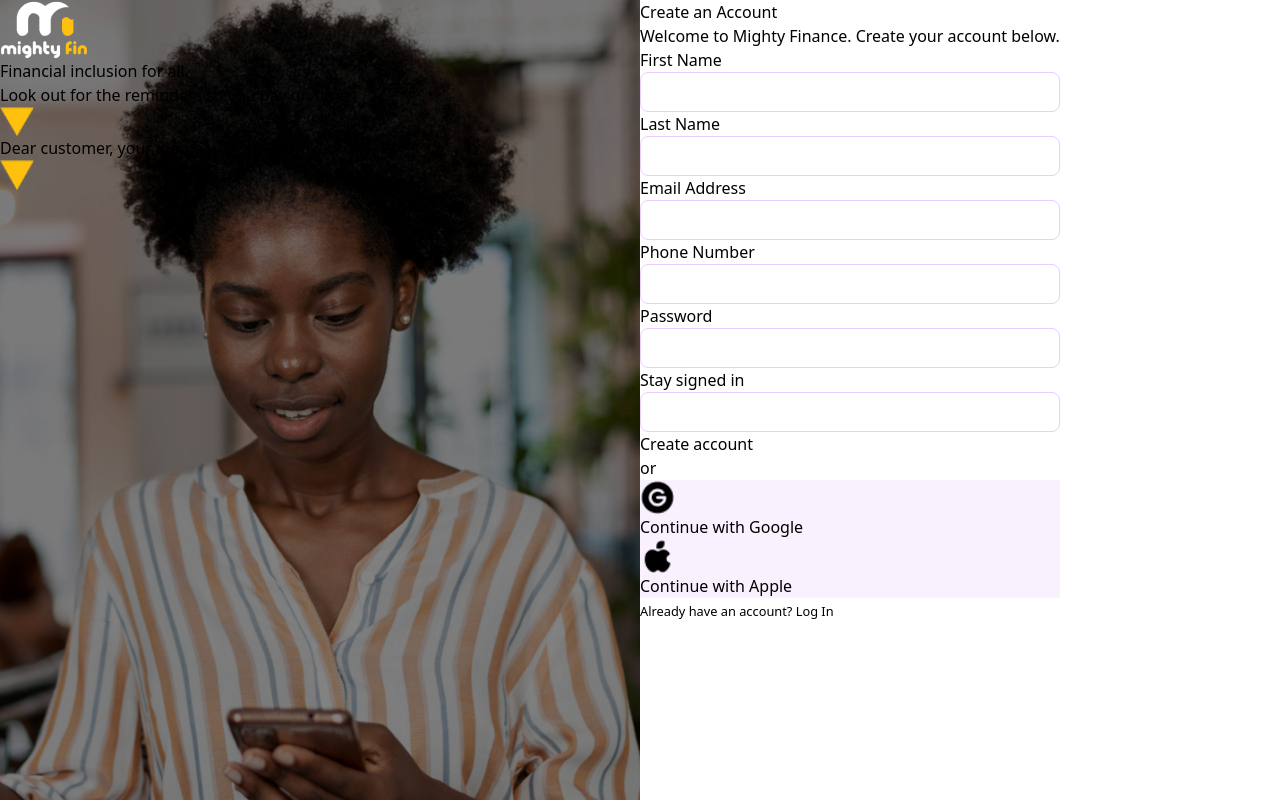
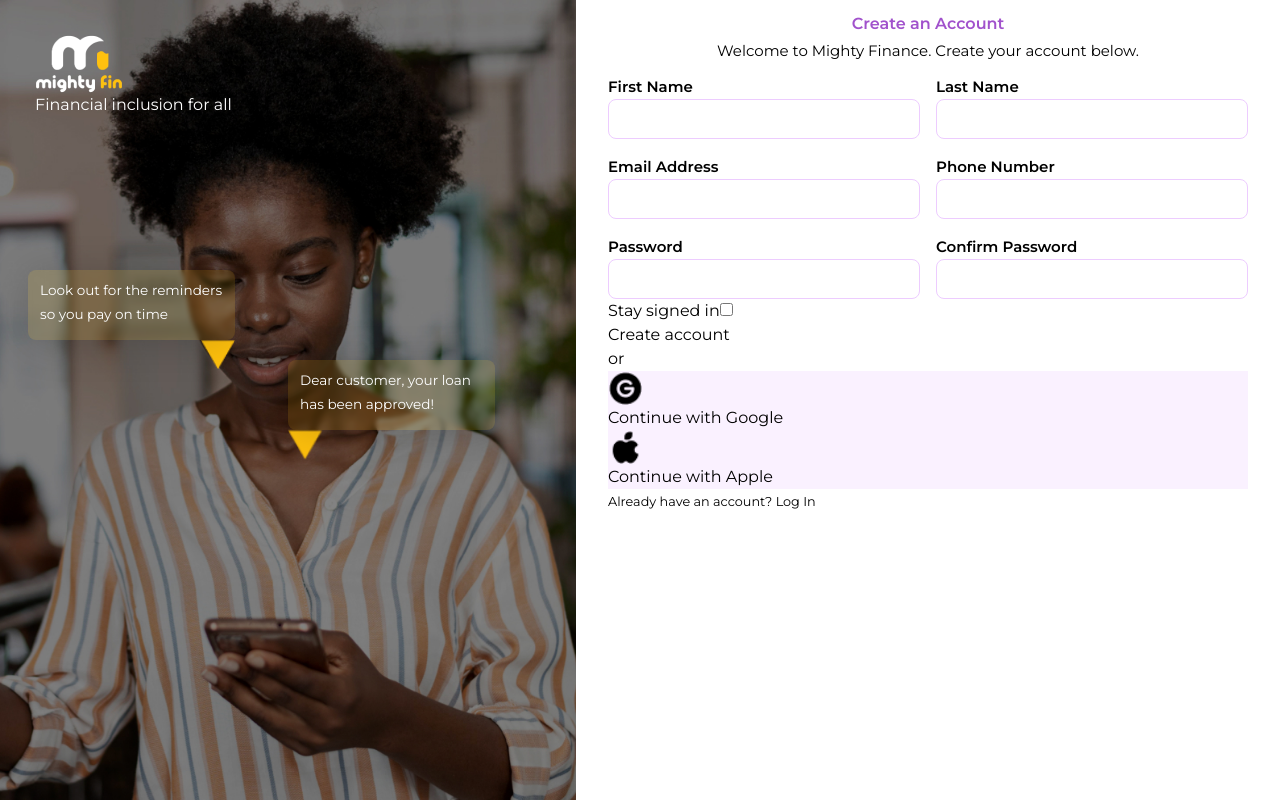
Before and after one commit to TracyMuso/MightyFin-Frontend, a Next.js app: page /auth/signup in a window 1280 px wide. Built offline with nearby package versions, Linux system fonts and the light colour scheme.

Commit message:
feat(signup): style the main picture and signup form on the user signup page

```diff
--- /dev/null
+++ b/constants/data/authPages.ts
@@ -0,0 +1,46 @@
+import { type inputDataType } from "@/types";
+
+export const signUpDets: inputDataType[] = [
+  {
+    label: "First Name",
+    placeholder: "",
+    htmlFor: "first-name",
+    inputType: "text",
+    id: "first-name",
+  },
+  {
+    label: "Last Name",
+    placeholder: "",
+    htmlFor: "last-name",
+    inputType: "text",
+    id: "last-name",
+  },
+  {
+    label: "Email Address",
+    placeholder: "",
+    htmlFor: "email",
+    inputType: "email",
+    id: "email",
+  },
+  {
+    label: "Phone Number",
+    placeholder: "",
+    htmlFor: "phone-number",
+    inputType: "number",
+    id: "phone-number",
+  },
+  {
+    label: "Password",
+    placeholder: "password",
+    htmlFor: "password",
+    inputType: "",
+    id: "password",
+  },
+  {
+    label: "Confirm Password",
+    placeholder: "",
+    htmlFor: "confirm-password",
+    inputType: "password",
+    id: "confirm-password",
+  },
+];
--- a/pages/auth/signup/index.tsx
+++ b/pages/auth/signup/index.tsx
@@ -1,31 +1,45 @@
 import Image from "next/image";
 import { Input } from "@/components/Input";
+import { signUpDets } from "@/constants/data/authPages";
 import styles from "../../../styles/userAuth.module.css";
 
 const Signup = () => {
   return (
-    <section className="flex">
-      <div className={`${styles.leftCont} relative w-1/2 h-[100vh]`}>
-        <div>
+    <section className="flex p-0 h-[100vh] font-Montserrat">
+      <div className={`${styles.leftCont} relative`}>
+        <div className="text-left absolute top-[34px] left-[35px]">
           <Image
             src={"/Icons/mf-logo.png"}
             width={89}
             height={59}
             alt="mighty finance logo"
           />
-          <p>Financial inclusion for all</p>
+          <p className="text-white">Financial inclusion for all</p>
         </div>
-        <div>
-          <div>Look out for the reminders so you pay on time</div>
+        <div className="absolute top-[270px] left-7">
+          <div
+            className={`${styles.phoneNotification} flex justify-center rounded-md w-[207px] h-[70px] py-2 px-3 text-sm text-white`}
+          >
+            <p className="leading-6">
+              Look out for the reminders so you pay on time
+            </p>
+          </div>
           <Image
             src={"/Icons/Polygon-2.png"}
             width={34}
             height={34}
             alt="small polygon"
+            className="ml-auto"
           />
         </div>
-        <div>
-          <div>Dear customer, your loan has been approved!</div>
+        <div className="absolute top-[360px] left-72">
+          <div
+            className={`${styles.phoneNotification} flex justify-center rounded-md w-[207px] h-[70px] py-2 px-3 text-sm text-white`}
+          >
+            <p className="leading-6">
+              Dear customer, your loan has been approved!
+            </p>
+          </div>
           <Image
             src={"/Icons/Polygon-2.png"}
             width={34}
@@ -34,38 +48,30 @@ const Signup = () => {
           />
         </div>
       </div>
-      <div>
-        <div>
-          <p>Create an Account</p>
-          <p>Welcome to Mighty Finance. Create your account below.</p>
+      <div className="flex flex-col mx-auto w-1/2">
+        <div className="flex flex-col items-center py-3 gap-1">
+          <p className="font-bold text-purple-200 text-center">
+            Create an Account
+          </p>
+          <p className="text-m">
+            Welcome to Mighty Finance. Create your account below.
+          </p>
         </div>
         <div>
           <form>
-            <div>
-              <div>
-                <label>First Name</label>
-                <Input type="text" placeholder="" />
-              </div>
-              <div>
-                <label>Last Name</label>
-                <Input type="text" placeholder="" />
-              </div>
-            </div>
-            <div>
-              <label>Email Address</label>
-              <Input type="text" placeholder="" />
-            </div>
-            <div>
-              <label>Phone Number</label>
-              <Input type="text" placeholder="" />
-            </div>
-            <div>
-              <label>Password</label>
-              <Input type="text" placeholder="" />
+            <div className="grid grid-cols-2 gap-4">
+              {signUpDets.map((item, idx) => (
+                <div key={idx} className="w-full">
+                  <label htmlFor={item.htmlFor} className="font-bold text-m">
+                    {item.label}
+                  </label>
+                  <Input type={item.inputType} placeholder="" id={item.id} />
+                </div>
+              ))}
             </div>
             <div>
               <label>Stay signed in</label>
-              <Input type="text" placeholder="" />
+              <input type="checkbox" placeholder="" />
             </div>
             <button>Create account</button>
           </form>
--- a/styles/userAuth.module.css
+++ b/styles/userAuth.module.css
@@ -1,5 +1,16 @@
 .leftCont {
   background-image: url("/Images/woman-checking-her-smartphone-notifications-2.jpg");
   background-repeat: none;
-  background-size: cover;
+  width: 45%;
+  height: 100vh;
+  background-size: 100% 100%;
+  -webkit-background-size: 100% 100%;
+  -moz-background-size: 100% 100%;
+  -o-background-size: 100% 100%;
 }
+
+.phoneNotification {
+  box-shadow: 0px 4px 40px 0px rgba(0, 0, 0, 0.16);
+  background: rgba(255, 193, 13, 0.12);
+  backdrop-filter: blur(2px);
+}
```
Also changed, not shown: types/index.ts (+8 -0 lines).
